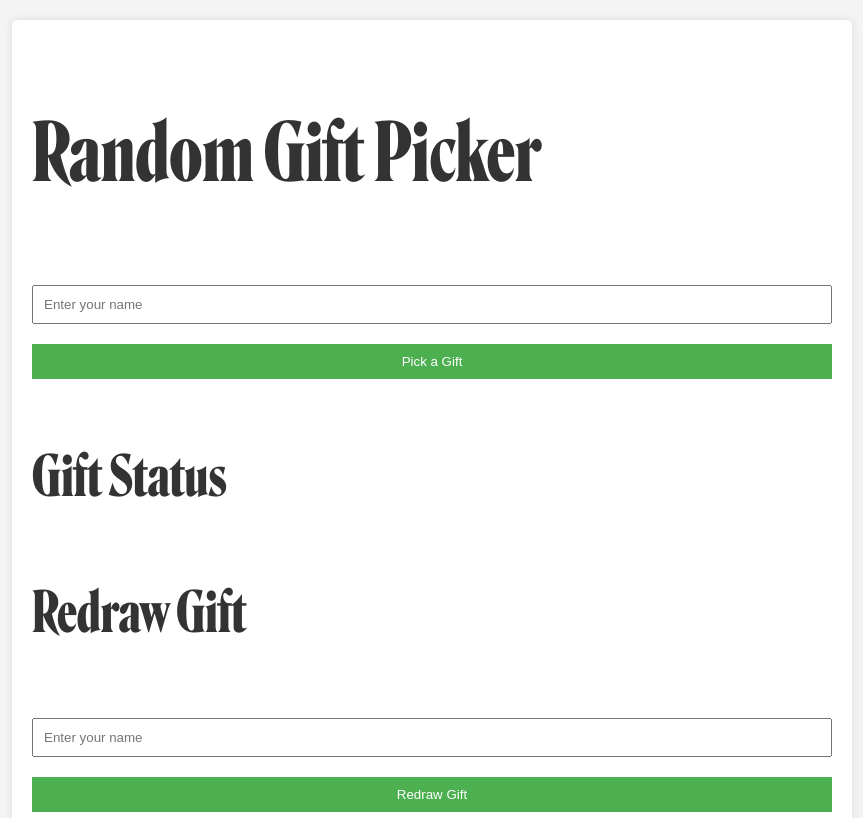
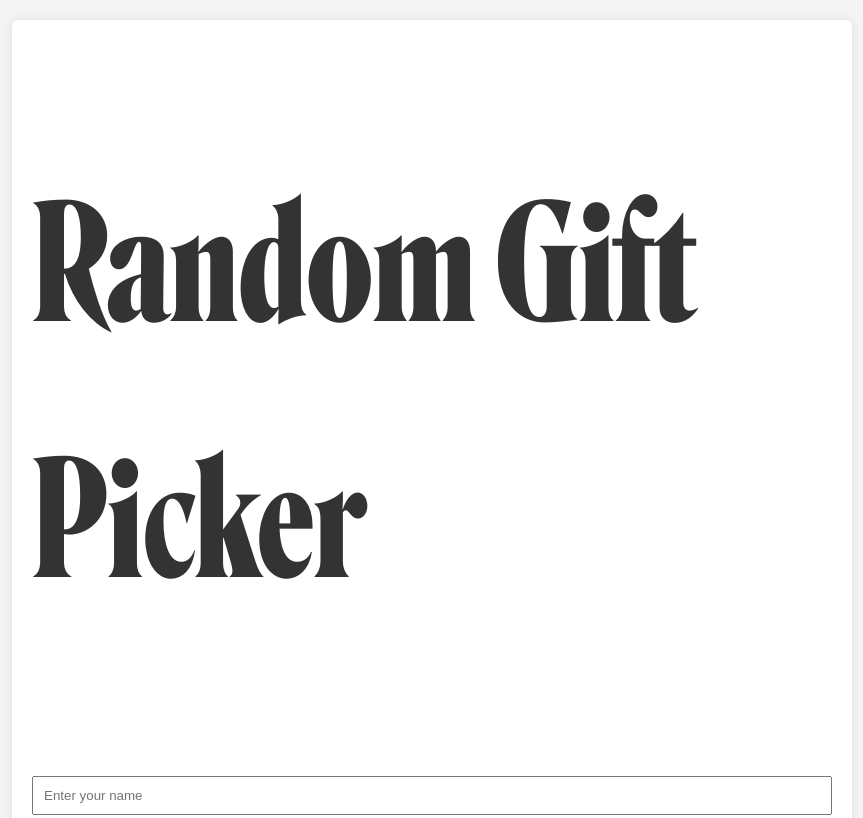
Before and after one commit to mikeyokei/random-gift-picker, a plain HTML site: page index.html in a window 1280 px wide. Shown: the top 818 px of the page, without its empty margins (208-1071 px from the left). Drawn offline with Linux system fonts and the light colour scheme; no server answers.

Commit message:
Update index.html

```diff
--- a/index.html
+++ b/index.html
@@ -39,7 +39,7 @@
        h1 {
         font-family: 'Roslindale ExtraCond Web', Arial, sans-serif;
         color: #333;
-        font-size: 5rem; /* Adjust this value as needed */
+        font-size: 10rem; /* Adjust this value as needed */
     }
 
     h2 {
```
